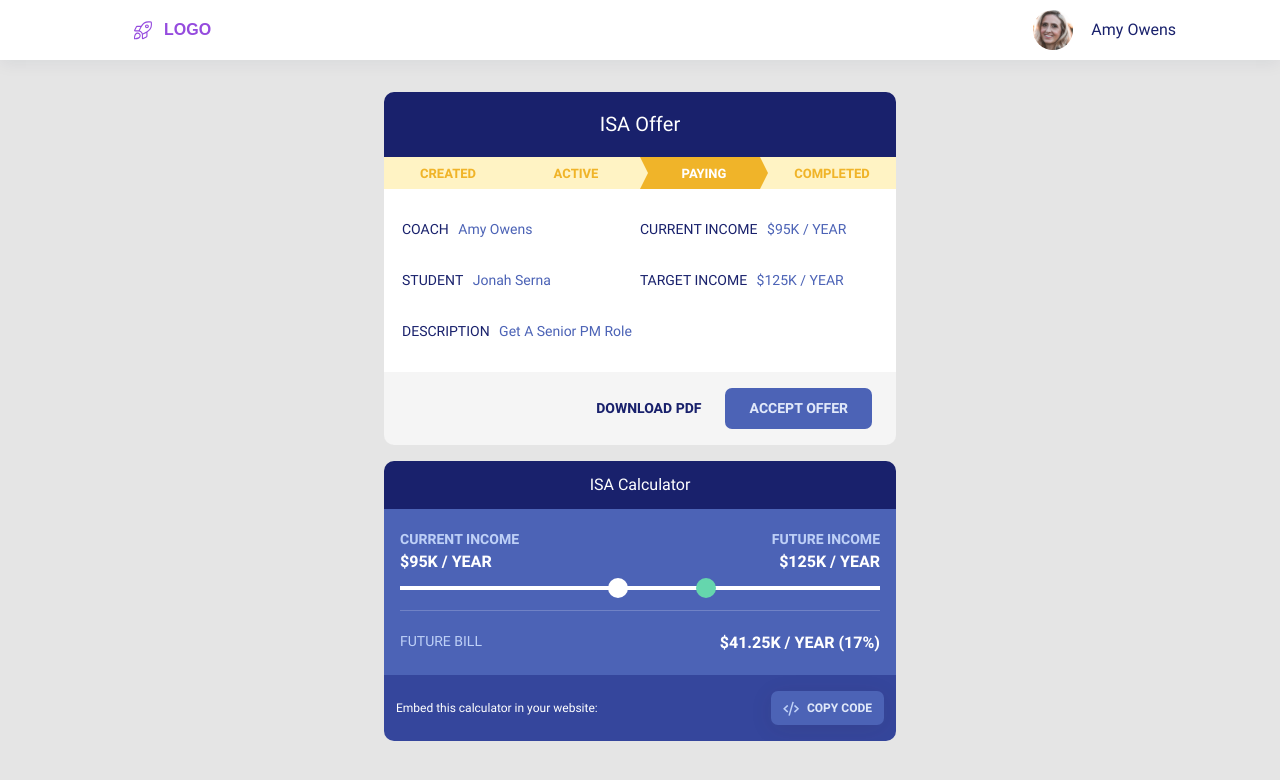
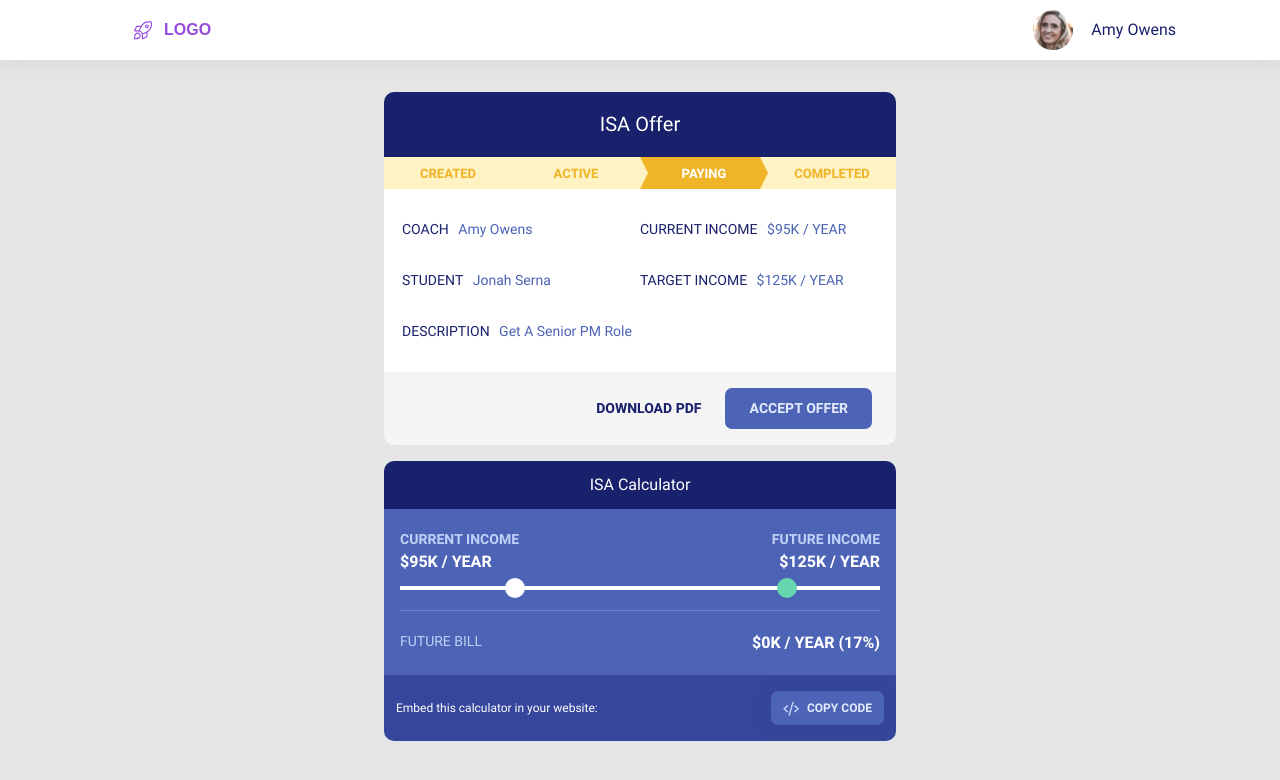
Before and after one commit to Villlage/commitmuse, a React (Create React App) app in the folder client/: page /isa/create in a window 1280 px wide. Shown: the top 780 px of the page. Built offline with nearby package versions, Linux system fonts and the light colour scheme; no server answers; a web font is replaced by a local one.

Commit message:
calculations

```diff
--- a/client/src/app/modules/on-boarding/ISACalculator/index.tsx
+++ b/client/src/app/modules/on-boarding/ISACalculator/index.tsx
@@ -1,15 +1,31 @@
-import React from 'react'
+import React, { useState } from 'react'
 import './style.scss'
 import Icon from '../../../components/Icon'
 
 interface ISACalculatorProps {
-  current_income: number
-  future_income: number
-  incomeChange(e: number): void
-  futureChange(e: number): void
+  percentage: number
+  months: number
+  max: number
 }
 
 export default function ISACalculator(props: ISACalculatorProps) {
+  const [current_income, set_current_income] = useState(95)
+  const [future_income, set_future_income] = useState(125)
+
+  const feature_bill = () => {
+    let bill = (props.percentage / 100) * future_income * (props.months / 12)
+
+    if (future_income > props.max) {
+      bill = props.max
+    }
+
+    if (bill < current_income) {
+      bill = 0
+    }
+
+    return Math.round(bill)
+  }
+
   return (
     <section className="ISACalculator-module">
       <header>
@@ -21,22 +37,22 @@ export default function ISACalculator(props: ISACalculatorProps) {
           <div className="titles">
             <div>
               <h2>current income</h2>
-              <p>${props.current_income}K / YEAR</p>
+              <p>${current_income}K / YEAR</p>
             </div>
             <div style={{ textAlign: 'right' }}>
               <h2>future income</h2>
-              <p>${props.future_income}K / YEAR</p>
+              <p>${future_income}K / YEAR</p>
             </div>
           </div>
 
           <section className="slider">
-            <input onChange={e => props.incomeChange(Number(e.target.value))} className="line" value={props.current_income} min={0} max={100} step={1} type="range" />
-            <input onChange={e => props.futureChange(Number(e.target.value))} className="line" id="future_amount" value={props.future_income} min={100} max={200} step={1} type="range" />
+            <input onChange={e => set_current_income(Number(e.target.value))} className="line" value={current_income} min={0} max={200} step={1} type="range" />
+            <input onChange={e => set_future_income(Number(e.target.value))} className="line" id="future_amount" value={future_income} min={0} max={200} step={1} type="range" />
           </section>
 
           <div className="future-bill">
             <label>Future Bill</label>
-            <p>$41.25K / YEAR (17%)</p>
+            <p>${feature_bill()}K / YEAR ({props.percentage}%)</p>
           </div>
         </div>
       </div>
--- a/client/src/app/pages/public/my-isa/single-isa/index.tsx
+++ b/client/src/app/pages/public/my-isa/single-isa/index.tsx
@@ -8,8 +8,6 @@ import Status from '../../../../modules/common/Status'
 interface SingleIsaProps extends ScreenProps {}
 
 export default function SingleIsa(props: SingleIsaProps) {
-  const [current_income, set_current_income] = useState(95)
-  const [future_income, set_future_income] = useState(125)
   return (
     <article className="SingleIsa-page">
       <PageHeader user={props.currentUser} />
@@ -41,12 +39,7 @@ export default function SingleIsa(props: SingleIsaProps) {
             <button className="accept">accept Offer</button>
           </footer>
         </section>
-        <ISACalculator
-          current_income={current_income}
-          future_income={future_income}
-          incomeChange={e => set_current_income(e)}
-          futureChange={e => set_future_income(e)}
-        />
+        <ISACalculator max={10000} months={7} percentage={17}/>
       </section>
     </article>
   )
--- a/client/src/app/pages/public/on-boarding/index.tsx
+++ b/client/src/app/pages/public/on-boarding/index.tsx
@@ -80,7 +80,11 @@ export default function OnBoarding(props: OnBoardingProps) {
             </section>
           </footer>
         </section>
-        <ISACalculator futureChange={() => null} incomeChange={() => null} current_income={95} future_income={125} />
+        <ISACalculator
+          percentage={percentage}
+          months={pay_time}
+          max={pay_maximum}
+        />
       </section>
     </article>
   )
```
